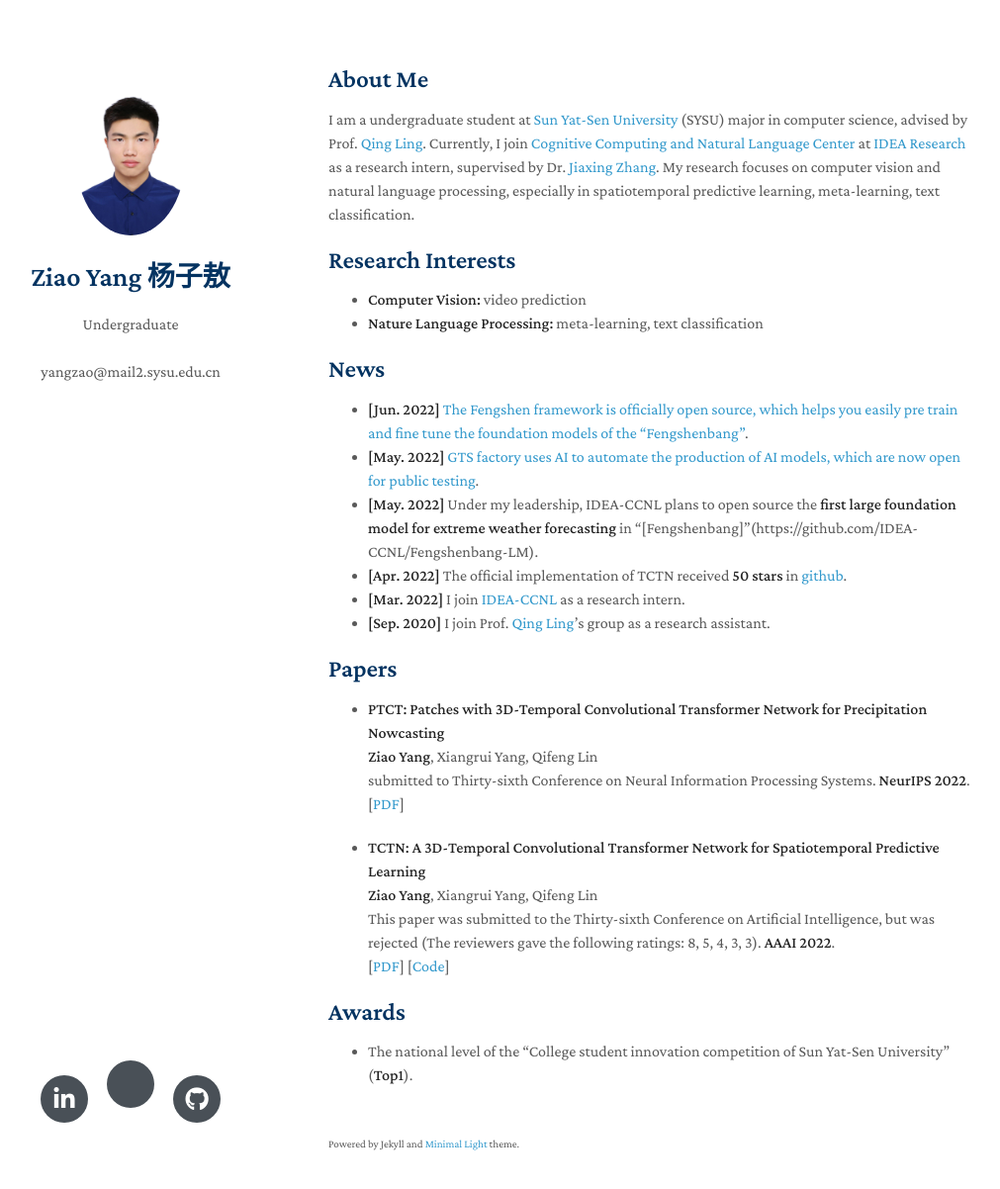
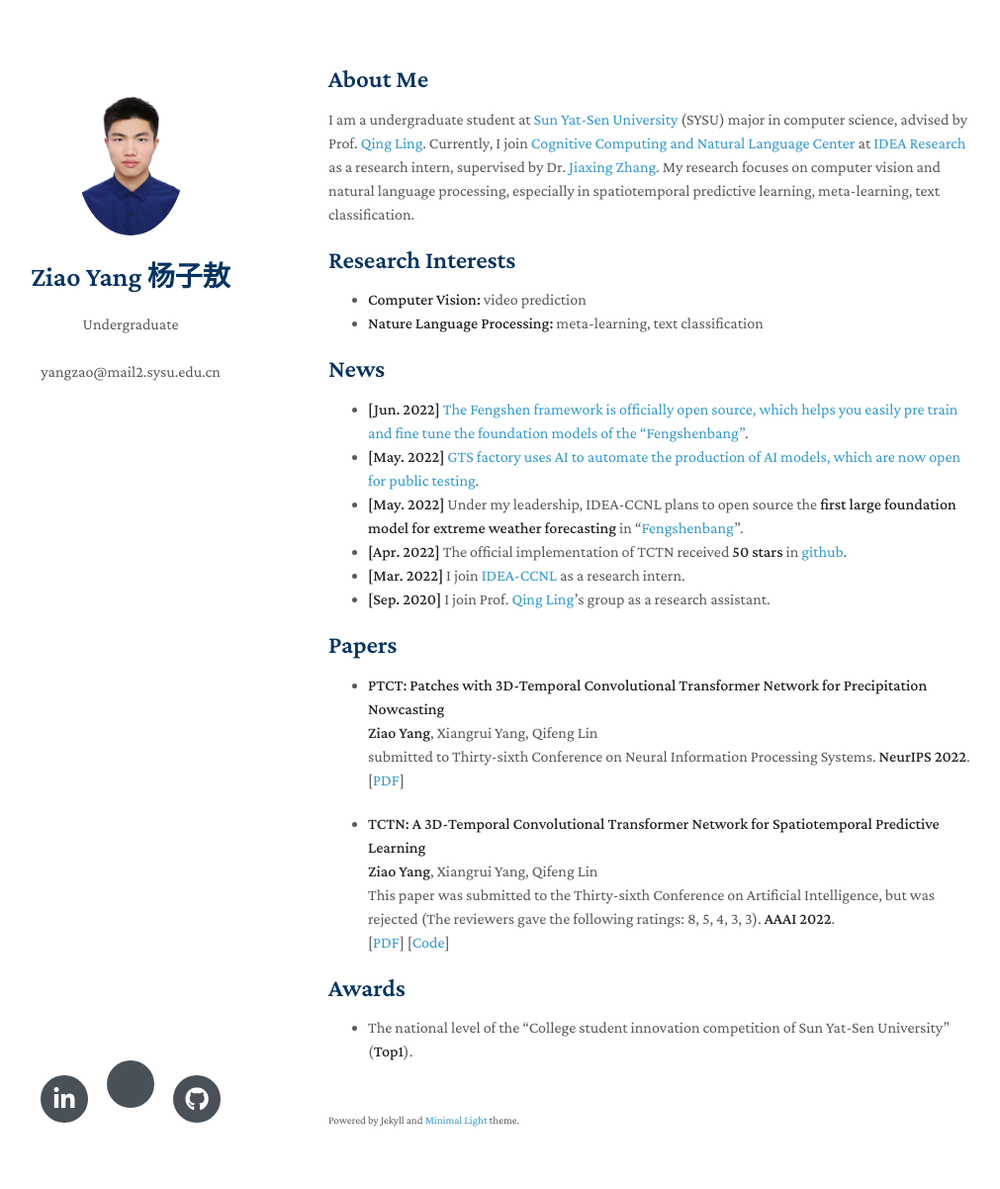
Before and after one commit to yangziao56/homepage, a Jekyll site: the page built from index.md, in a window 1280 px wide and 1237 px high. Shown: the top 1202 px of the window at 99% size, without its empty margins (138-1149 px from the left). Built offline with Jekyll 4.4.1, drawn with Linux system fonts in a browser that asks for light colours; nearby versions of some CDN libraries; a style sheet for code colours, icons or effects is not loaded; our own code applies the rules of GitHub Pages for plain Markdown files.

Commit message:
Update index.md
Signed-off-by: Ziao Yang <70676524+yangziao56@users.noreply.github.com>

```diff
--- a/index.md
+++ b/index.md
@@ -16,7 +16,7 @@ My research focuses on computer vision and natural language processing, especial
 
 - **[Jun. 2022]** [The Fengshen framework is officially open source, which helps you easily pre train and fine tune the foundation models of the "Fengshenbang"](https://mp.weixin.qq.com/s/NtaEVMdTxzTJfVr-uQ419Q).
 - **[May. 2022]** [GTS factory uses AI to automate the production of AI models, which are now open for public testing](https://mp.weixin.qq.com/s/AFp22hzElkBmJD_VHW0njQ).
-- **[May. 2022]** Under my leadership, IDEA-CCNL plans to open source the **first large foundation model for extreme weather forecasting** in "[Fengshenbang]"(https://github.com/IDEA-CCNL/Fengshenbang-LM).
+- **[May. 2022]** Under my leadership, IDEA-CCNL plans to open source the **first large foundation model for extreme weather forecasting** in "[Fengshenbang](https://github.com/IDEA-CCNL/Fengshenbang-LM)".
 - **[Apr. 2022]** The official implementation of TCTN received **50 stars** in [github](https://github.com/yangziao56/TCTN-pytorch).
 - **[Mar. 2022]** I join [IDEA-CCNL](https://idea.edu.cn/en/ccnl.html) as a research intern.
 - **[Sep. 2020]** I join Prof. [Qing Ling](http://home.ustc.edu.cn/~qingling/)'s group as a research assistant.
```
